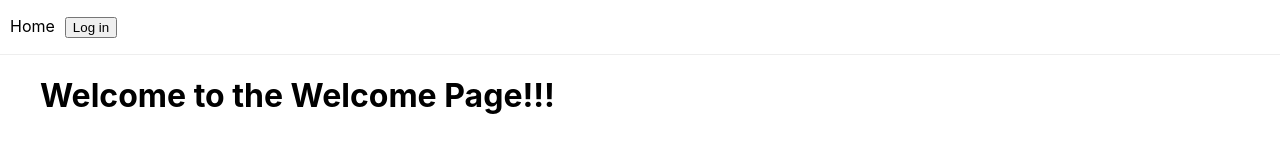
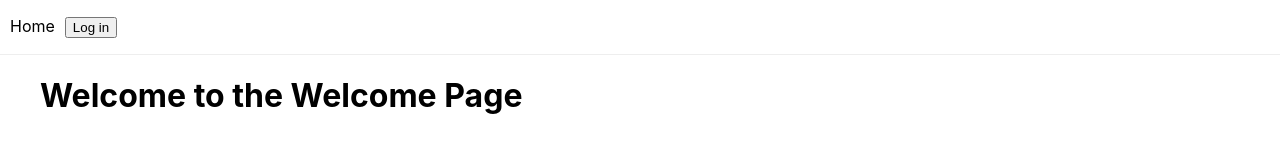
Before and after one commit to Kaplan4ik/todo-client, a React (Vite) app: page / in a window 1280 px wide. Shown: the top 166 px of the page. Built offline with nearby package versions, Linux system fonts and the light colour scheme; no server answers.

Commit message:
Redeploy

```diff
--- a/src/pages/WelcomePage/WelcomePage.tsx
+++ b/src/pages/WelcomePage/WelcomePage.tsx
@@ -20,7 +20,7 @@ const WelcomePage = () => {
 
   return (
     <div>
-      <h1>Welcome to the Welcome Page!!!</h1>
+      <h1>Welcome to the Welcome Page</h1>
     </div>
   );
 };
```
